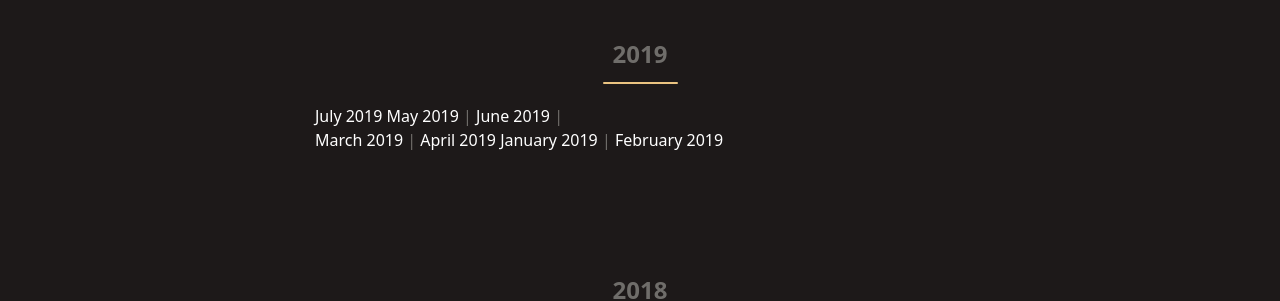
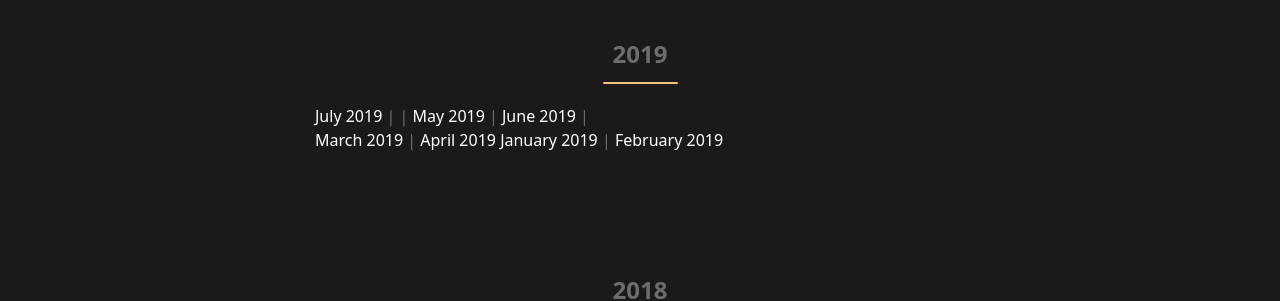
Before and after one commit to ateliedetemas/blpcrypto, a Jekyll site: the page built from _pages/en/reports.md, in a window 1280 px wide. Shown: the part 239-540 px from the top of the page. Built offline with Jekyll 4.4.1, drawn with Linux system fonts in a browser that asks for light colours.

```diff
--- a/_pages/en/reports.md
+++ b/_pages/en/reports.md
@@ -6,7 +6,7 @@ permalink: "/en/reports/"
 ---
 
 ## 2019
-[July 2019]({{ '/assets/documents/relatorios/2019/07.pdf' | absolute_url }})
+[July 2019]({{ '/assets/documents/relatorios/2019/07.pdf' | absolute_url }}) |  |
 [May 2019]({{ '/assets/documents/relatorios/2019/05.pdf' | absolute_url }}) | [June 2019]({{ '/assets/documents/relatorios/2019/06.pdf' | absolute_url }}) |
 [March 2019]({{ '/assets/documents/relatorios/2019/03.pdf' | absolute_url }}) | [April 2019]({{ '/assets/documents/relatorios/2019/04.pdf' | absolute_url }})
 [January 2019]({{ "/assets/documents/relatorios/2019/01.pdf" | absolute_url }}) | [February 2019]({{ "/assets/documents/relatorios/2019/02.pdf" | absolute_url }})
```
